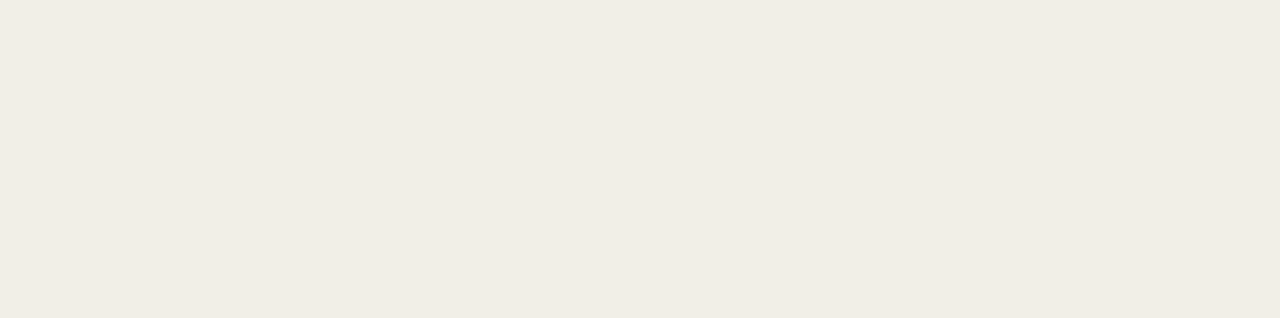
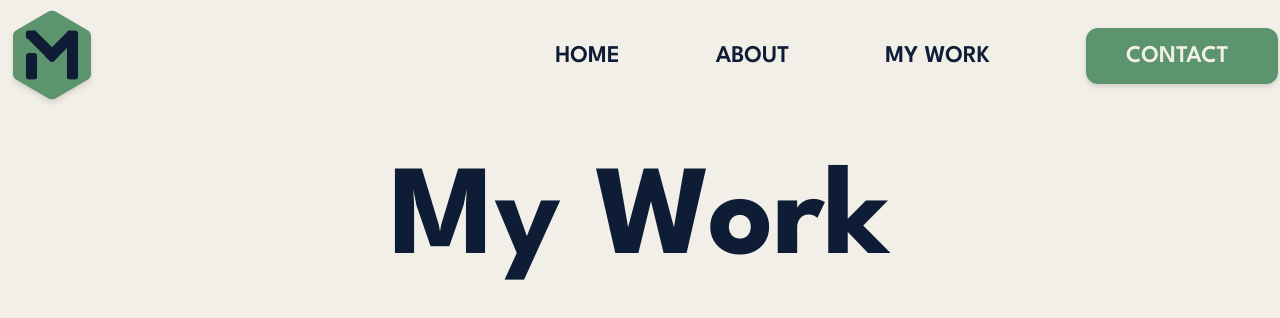
Before and after one commit to miguel-fg/portfolio-v2, a React (Vite) app: page /portfolio in a window 1280 px wide. Shown: the top 318 px of the page. Built offline with nearby package versions, Linux system fonts and the light colour scheme.

Commit message:
[#3] Add working NavBar component

```diff
--- a/package.json
+++ b/package.json
@@ -23,6 +23,7 @@
     "eslint-plugin-react-hooks": "^4.6.0",
     "eslint-plugin-react-refresh": "^0.4.5",
     "postcss": "^8.4.35",
+    "react-router-dom": "^6.22.3",
     "tailwindcss": "^3.4.1",
     "vite": "^5.1.4"
   }
--- a/src/App.jsx
+++ b/src/App.jsx
@@ -1,12 +1,24 @@
+import { BrowserRouter, Routes, Route } from "react-router-dom"
+
 import Home from "./pages/Home"
 import About from "./pages/About"
 import Portfolio from "./pages/Portfolio"
 import Contact from "./pages/Contact"
+import NavBar from "./components/NavBar"
 
-function App() {
+const App = () => {
   return (
-    <>
-    </>
+    <div className="container mx-auto w-fit-content grid grid-cols-12 gap-20">
+      <BrowserRouter>
+      <NavBar />
+        <Routes>
+          <Route index path="/" element={<Home />} />
+          <Route path="/about" element={<About />} />
+          <Route path="/portfolio" element={<Portfolio />} />
+          <Route path="/contact" element={<Contact />} />
+        </Routes>
+      </BrowserRouter>
+    </div>
   )
 }
 
--- /dev/null
+++ b/src/components/NavBar.jsx
@@ -0,0 +1,62 @@
+import { Outlet, Link } from "react-router-dom";
+import logo from "../images/m.svg";
+
+const NavBar = () => {
+    return (
+        <>
+            <nav className="col-span-12 mt-1.5">
+                <ul className="list-none flex flex-row justify-between">
+                    <li>
+                        <Link to="/">
+                            <img
+                                src={logo}
+                                width="100"
+                                height="100"
+                                alt="Page logo"
+                                className="drop-shadow-md"
+                            />
+                        </Link>
+                    </li>
+                    <div className="w-fit-content h-fit-content flex self-center">
+                        <li className="flex self-center mr-24">
+                            <Link
+                                to="/"
+                                className="text-h3 font-LS uppercase text-oxford-blue "
+                            >
+                                Home
+                            </Link>
+                        </li>
+                        <li className="flex self-center mr-24">
+                            <Link
+                                to="/about"
+                                className="text-h3 font-LS uppercase text-oxford-blue"
+                            >
+                                About
+                            </Link>
+                        </li>
+                        <li className="flex self-center mr-24">
+                            <Link
+                                to="/portfolio"
+                                className="text-h3 font-LS uppercase text-oxford-blue"
+                            >
+                                My Work
+                            </Link>
+                        </li>
+                        <li className="flex self-center">
+                            <Link
+                                to="/contact"
+                                className="text-h3 font-LS uppercase text-alabaster bg-sea-green w-48 inline-block px-10 py-2.5 rounded-xl drop-shadow-md"
+                            >
+                                Contact
+                            </Link>
+                        </li>
+                    </div>
+                </ul>
+            </nav>
+
+            <Outlet />
+        </>
+    );
+};
+
+export default NavBar;
--- a/src/pages/About.jsx
+++ b/src/pages/About.jsx
@@ -1,9 +1,9 @@
 
 const About = () => {
     return (
-        <div className="container mx-auto w-fit-content grid grid-cols-12 gap-20">
+        <>
             <h1 className="text-h1 font-LS text-oxford-blue col-span-12 text-center">About Me</h1>
-        </div>
+        </>
     );
 }
 
--- a/src/pages/Contact.jsx
+++ b/src/pages/Contact.jsx
@@ -1,9 +1,9 @@
 
 const Contact = () => {
     return (
-        <div className="container mx-auto w-fit-content grid grid-cols-12 gap-20">
+        <>
             <h1 className="text-h1 font-LS text-oxford-blue col-span-12 text-center">Contact Me</h1>
-        </div>
+        </>
     );
 }
 
--- a/src/pages/Home.jsx
+++ b/src/pages/Home.jsx
@@ -1,11 +1,11 @@
 
 const Home = () => {
     return (
-        <div className="container mx-auto w-fit-content grid grid-cols-12 gap-20">
+        <>
             <h1 className="col-start-1 col-span-12 text-h1 font-LS text-oxford-blue">
                 Miguel Fierro.
             </h1>
-        </div>
+        </>
     );
 }
 
--- a/src/pages/Portfolio.jsx
+++ b/src/pages/Portfolio.jsx
@@ -1,9 +1,9 @@
 
 const Portfolio = () => {
     return (
-        <div className="container mx-auto w-fit-content grid grid-cols-12 gap-20">
+        <>
             <h1 className="text-h1 font-LS text-oxford-blue col-span-12 text-center">My Work</h1>
-        </div>
+        </>
     );
 }
 
--- a/tailwind.config.js
+++ b/tailwind.config.js
@@ -31,6 +31,9 @@ export default {
       },
       width: {
         'fit-content': 'fit-content'
+      },
+      height: {
+        'fit-content': 'fit-content'
       }
     },
   },
```
Also changed, not shown: src/images/m.svg (added), 1 other file (tests, documents, lock files or other folders).
